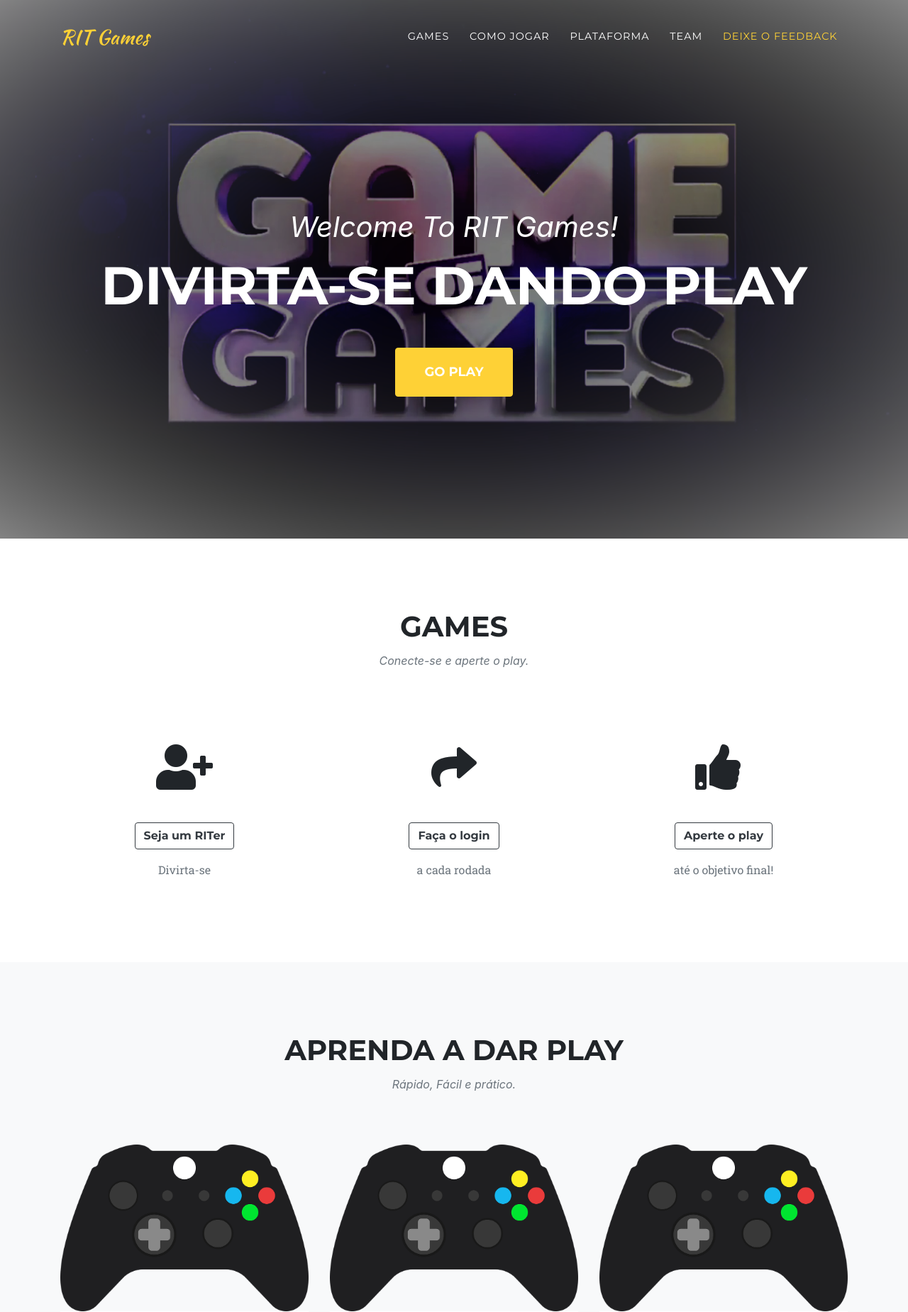
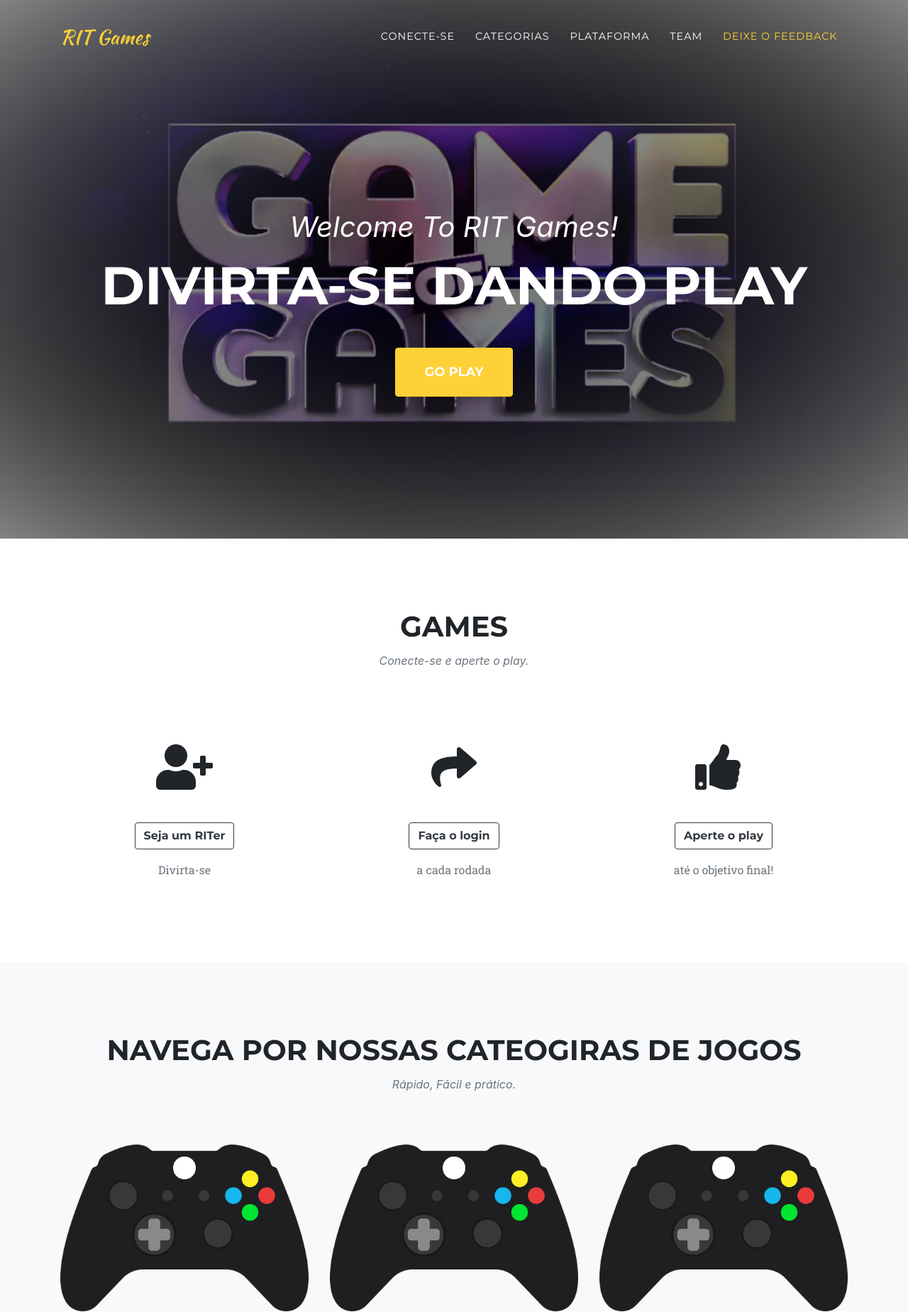
Before and after one commit to Tiagoblima/RITGames, a Flask app: page / in a window 1280 px wide. Shown: the top 1849 px of the page at 71% size. Run offline with Flask 2, Linux system fonts and the light colour scheme; some libraries are stand-ins or nearby versions; some web fonts are replaced.

Commit message:
Modificando template
- Substituindo textos

```diff
--- a/templates/index.html
+++ b/templates/index.html
@@ -38,10 +38,10 @@
       <div class="collapse navbar-collapse" id="navbarResponsive">
         <ul class="navbar-nav text-uppercase ml-auto">
           <li class="nav-item">
-            <a class="nav-link js-scroll-trigger" href="#services">Games</a>
+            <a class="nav-link js-scroll-trigger" href="#services">Conecte-se</a>
           </li>
           <li class="nav-item">
-            <a class="nav-link js-scroll-trigger" href="#portfolio">Como jogar</a>
+            <a class="nav-link js-scroll-trigger" href="#portfolio">Categorias</a>
           </li>
           <li class="nav-item">
             <a class="nav-link js-scroll-trigger" href="#about">Plataforma</a>
@@ -110,7 +110,7 @@
     <div class="container">
       <div class="row">
         <div class="col-lg-12 text-center">
-          <h2 class="section-heading text-uppercase">Aprenda a dar play</h2>
+          <h2 class="section-heading text-uppercase">Navega por nossas cateogiras de jogos</h2>
           <h3 class="section-subheading text-muted">Rápido, Fácil e prático.</h3>
         </div>
       </div>
```
